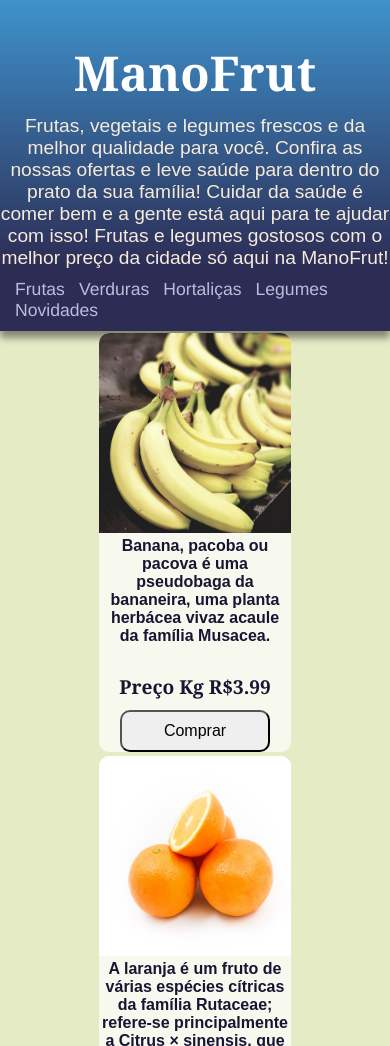
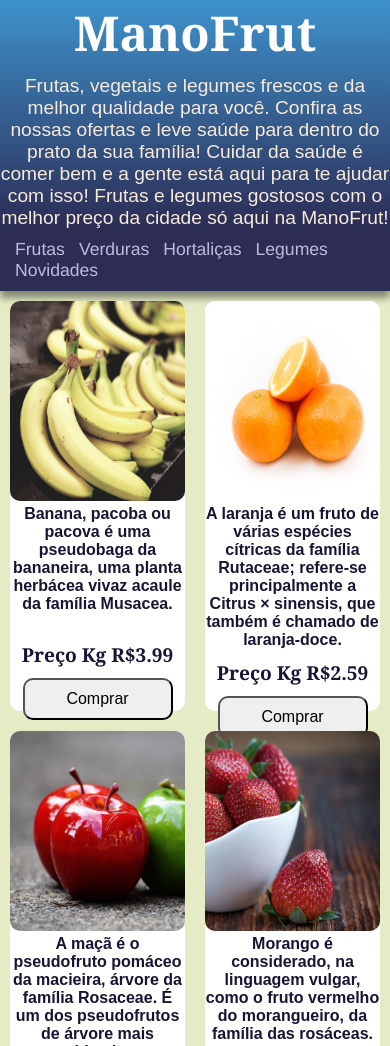
Before and after one commit to manoeldudu/Projeto-Mercado, a plain HTML site: page index.html in a window 390 px wide. Shown: the top 1046 px of the page. Drawn offline with Linux system fonts and the light colour scheme.

Commit message:
adc display grid

```diff
--- a/estilos/style.css
+++ b/estilos/style.css
@@ -25,8 +25,7 @@ body{
 }
 header{
     background-image: linear-gradient(to bottom, var(--cor1), var(--cor2));
-    min-height: 150px;
-    padding-top: 40px;
+
 }
 header > h1{
     font-family: Georgia, 'Times New Roman', Times, serif;
@@ -60,25 +59,28 @@ nav > a:hover{
     transition-duration: .9s;
 }
 main{
-    height: 100%;
     display: flex;
-    justify-content: center;
-    align-items: center;
+    flex-wrap: wrap;
+    max-width: 1000px;
+    margin: 0 auto;
+
 
 }
-main > div.bloco{
-    width: 50%;
-    min-height: 400px;
-    background-color: rgba(255, 255, 255, 0.712);
-    margin: 2px;
+main > div{
+    flex: 1 1 200px;
+    background-color: white;
+    margin: 10px;
+    max-width: 250px;
+    height: 405px;
     border-radius: 10px;
+
 
 }
 main > div > img#frutas{
     width: 100%;
     height: 200px;
-    border-top-left-radius: 10px;
-    border-top-right-radius: 10px;
+    border-radius: 10px;
+
 }
 main > div > p{
     color: rgb(23, 21, 51);
@@ -99,9 +101,8 @@ input{
     border-radius: 10px;
 }
 footer{
-    height: 50px;
+    margin-top: 57px;
     background-color: #18182ee0;
-
 }
 footer > p{
     color: white;
@@ -113,20 +114,21 @@ footer > p#psite{
     font-size: 1.1em;
     font-family: 'Courier New', Courier, monospace;
 }
-@media screen and (max-width: 1000px) {
+@media screen and (max-width: 918px) {
     main{
         height: 100%;
-        display: flex;
-        justify-content: center;
+        display: grid;
+        grid-template-columns: 1fr 1fr;
+        max-width: 800px;
+        margin: 0 auto;
         align-items: center;
-        flex-wrap: wrap;
+
+
     }
-    main > div.bloco{
-        width: 49%;
-        min-height: 400px;
-        background-color: rgba(255, 255, 255, 0.712);
-        margin: 2px;
-        border-radius: 10px;
-
+    main > div{
+        height: 410px;
+}
+footer{
+    margin-top: 2px;
 }
 }
```
Also changed, not shown: index.html (+0 -1 lines).
